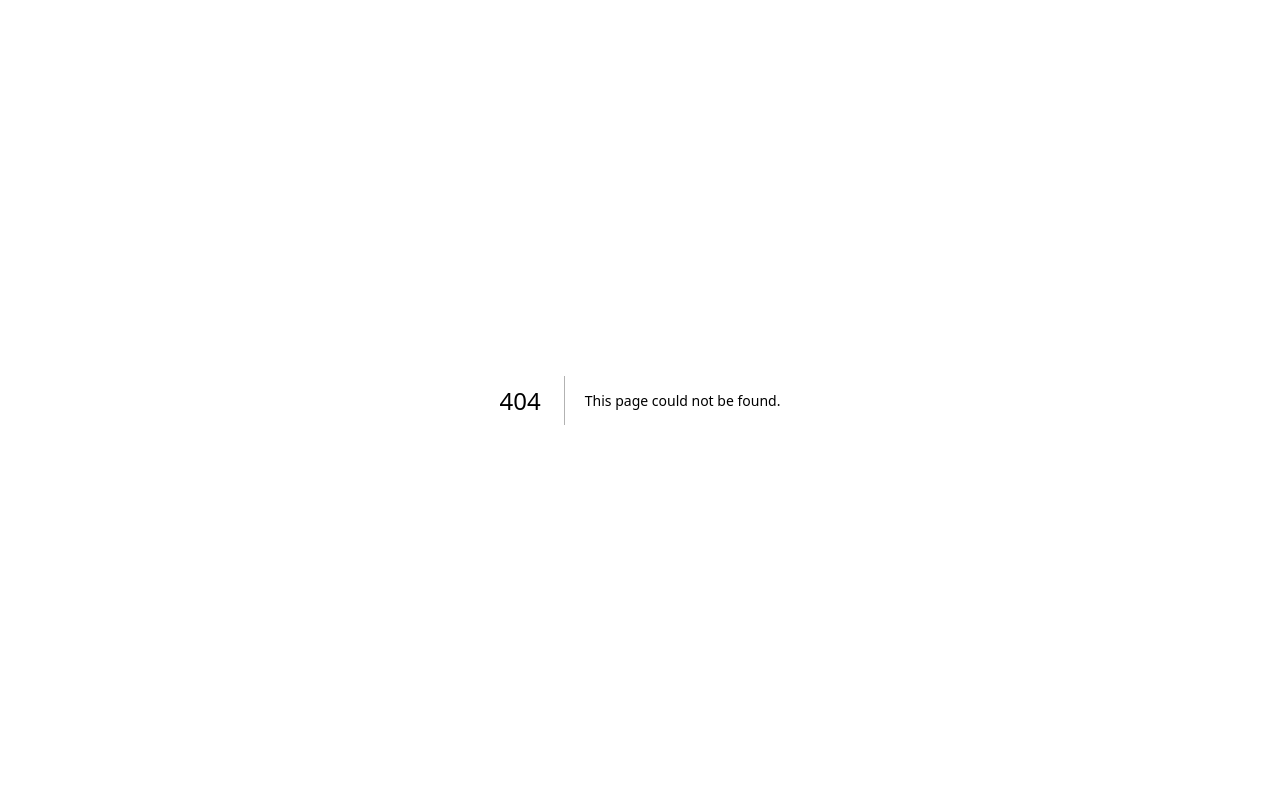
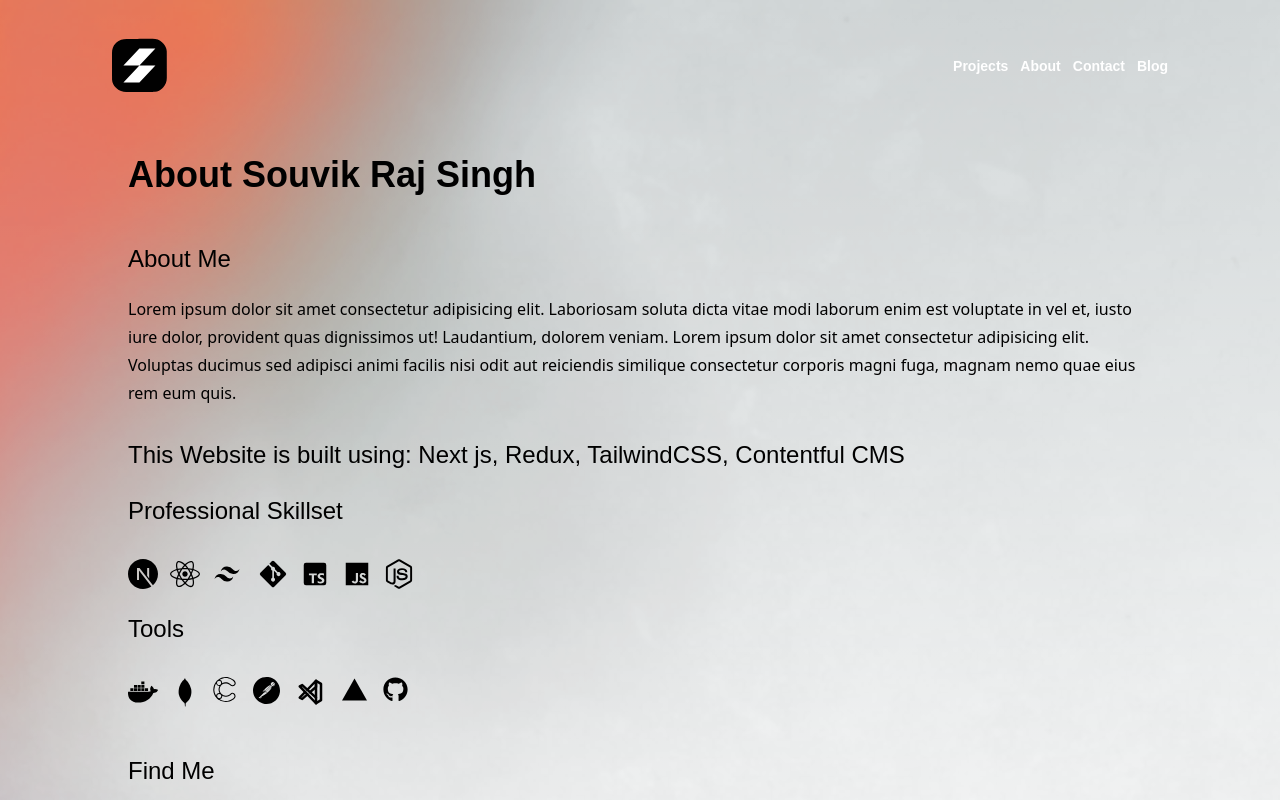
Before and after one commit to souvikrajsingh/new-portfolio, a Next.js app: page /about in a window 1280 px wide. Before the commit this address had no page. Shown: the top 800 px of the page. Built offline with nearby package versions, Linux system fonts and the light colour scheme.

Commit message:
final-about-section

```diff
--- /dev/null
+++ b/src/app/about/page.jsx
@@ -0,0 +1,76 @@
+import React from "react";
+import Navbar from "@/components/Header/Navbar";
+import Footer from "@/components/Footer/Footer";
+import { SiNextdotjs, SiContentful, SiVercel, SiPostman } from "react-icons/si";
+import { FaReact, FaGithub, FaGitAlt, FaNodeJs } from "react-icons/fa";
+import {
+  BiLogoTailwindCss,
+  BiLogoTypescript,
+  BiLogoJavascript,
+} from "react-icons/bi";
+import { FaDocker } from "react-icons/fa6";
+import { DiMongodb } from "react-icons/di";
+import { TbBrandVscode } from "react-icons/tb";
+
+export default function page() {
+  return (
+    <div className=" bg-hero-pattern bg-cover bg-center ">
+      <Navbar />
+      <div className="text-3xl xl:text-4xl px-8 xl:px-32 2xl:px-96 pt-14 pb-6 font-bold  font-cabinG ">
+        <span className="inline-block md:inline">About </span>
+        <span className="block md:inline"> Souvik Raj Singh</span>
+      </div>
+      <div className="text-start px-8 xl:px-32 2xl:px-96  text-base xl:text-2xl pt-8 xl:pt-6 font-cabinG z-10">
+        About Me
+        <div className="pt-5 text-lg font-sans  xl:text-sm 2xl:text-lg space-y-8">
+          <p>
+            Lorem ipsum dolor sit amet consectetur adipisicing elit. Laboriosam
+            soluta dicta vitae modi laborum enim est voluptate in vel et, iusto
+            iure dolor, provident quas dignissimos ut! Laudantium, dolorem
+            veniam. Lorem ipsum dolor sit amet consectetur adipisicing elit.
+            Voluptas ducimus sed adipisci animi facilis nisi odit aut reiciendis
+            similique consectetur corporis magni fuga, magnam nemo quae eius rem
+            eum quis.
+          </p>
+          <p className="text-2xl font-cabinG">
+            This Website is built using: Next js, Redux, TailwindCSS, Contentful
+            CMS{" "}
+          </p>
+        </div>
+      </div>
+      <div className="text-start px-8 xl:px-32 2xl:px-96 text-base xl:text-2xl pt-12 xl:pt-6 font-cabinG z-10">
+        Professional Skillset
+        <div className="flex  pt-8 text-lg xl:text-sm 2xl:text-lg">
+          <div className="flex space-x-3">
+            <SiNextdotjs size={30} />
+            <FaReact size={30} />
+            <BiLogoTailwindCss size={30} />
+          </div>
+          <div className="flex pl-4 space-x-3">
+            <FaGitAlt size={30} />
+            <BiLogoTypescript size={30} />
+            <BiLogoJavascript size={30} />
+            <FaNodeJs size={30} />
+          </div>
+        </div>
+      </div>
+      <div className="text-start px-8 xl:px-32 2xl:px-96 text-base xl:text-2xl pt-8 xl:pt-6 font-cabinG z-10">
+        Tools
+        <div className="flex items-center pt-8 text-lg xl:text-sm 2xl:text-lg">
+          <div className="flex space-x-3">
+            <FaDocker size={30} />
+            <DiMongodb size={30} />
+            <SiContentful size={25} />
+          </div>
+          <div className="flex pl-4 space-x-4">
+            <SiPostman size={27} />
+            <TbBrandVscode size={30} />
+            <SiVercel size={25} />
+            <FaGithub size={25} />
+          </div>
+        </div>
+      </div>
+      <Footer />
+    </div>
+  );
+}
--- a/src/app/page.jsx
+++ b/src/app/page.jsx
@@ -1,10 +1,12 @@
 import React from "react";
 import HeroSection from "@/components/Hero/HeroSection";
 import Footer from "@/components/Footer/Footer";
+import Navbar from "@/components/Header/Navbar";
 
 export default function Home() {
   return (
     <div className=" bg-hero-pattern bg-cover bg-center ">
+      <Navbar />
       <HeroSection />
       <Footer />
     </div>
--- a/src/components/Footer/Footer.jsx
+++ b/src/components/Footer/Footer.jsx
@@ -7,7 +7,7 @@ import { FaLinkedin } from "react-icons/fa";
 
 export default function Footer() {
   const links = [
-    { href: "https://twitter.com/souviktwts", text: "X: @souviktwts" },
+    { href: "https://twitter.com/souviktwts", text: "Twitter/X: @souviktwts" },
     {
       href: "https://github.com/souvikrajsingh/",
       text: "Gitub: @souvikrajsingh",
@@ -65,9 +65,8 @@ export default function Footer() {
       </div>
 
       <p className="font-cabinG flex py-6 justify-center text-xs ">
-        Copyright &copy; 2024{" "}
-        <span className="font-bold mx-2 "> souvikrajsingh</span> All Rights
-        Reserved
+        &copy; 2024 <span className="font-bold mx-2 "> souvikrajsingh --</span>{" "}
+        All Rights Reserved
       </p>
     </footer>
   );
--- a/src/components/Header/Navbar.jsx
+++ b/src/components/Header/Navbar.jsx
@@ -15,7 +15,7 @@ const Navbar = () => {
           <nav>
             <ul className="flex gap-x-3 2xl:gap-x-5 text-white">
               <li>
-                <a href="/" className=" hover:text-gradient ">
+                <a href="/projects" className=" hover:text-gradient ">
                   Projects
                 </a>
               </li>
--- a/src/components/Hero/HeroSection.jsx
+++ b/src/components/Hero/HeroSection.jsx
@@ -1,4 +1,3 @@
-import Image from "next/image";
 import React from "react";
 import Navbar from "@/components/Header/Navbar";
 import { Hero } from "../SVGs/Hero";
@@ -9,9 +8,8 @@ import { GoArrowUpRight } from "react-icons/go";
 export default function HeroSection() {
   return (
     <>
-      <Navbar />
-      <div className="flex justify-center gap-x-20 2xl:pl-96 pt-12 2xl:pr-96 z-10">
-        <div className=" w-screen sm:w-full xl:w-9/12 2xl:w-11/12">
+      <div className="flex justify-center gap-x-20 2xl:px-96 pt-12 z-10">
+        <div className=" w-screen  xl:w-7/12 2xl:w-11/12">
           <Hero />
         </div>
       </div>
```
